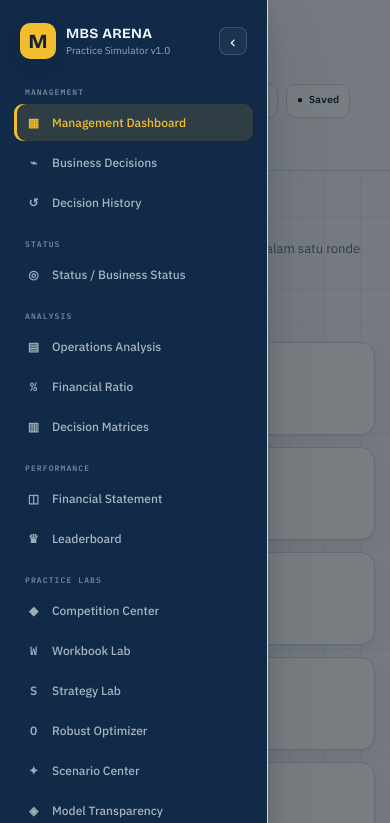
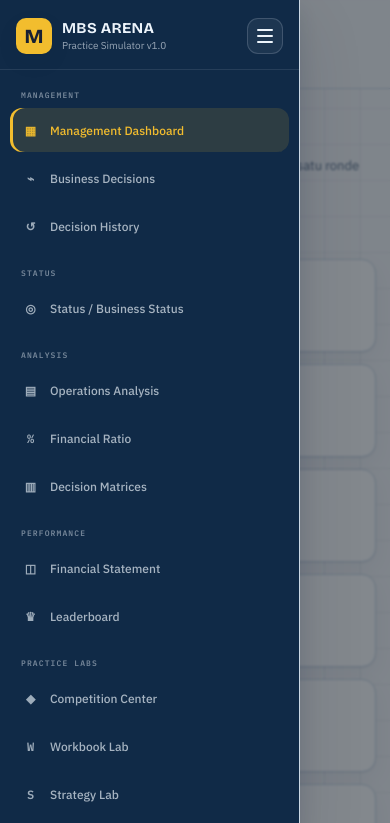
Before and after one commit to mhendrarmdn/mbs-practice-simulator, a website built with Vite: page mbs-practice-simulator-v0.1/index.html in a window 390 px wide. Both pictures are taken after a click on the button "Tampilkan sidebar". Shown: the top 823 px of the page. Built offline with nearby package versions, Linux system fonts and the light colour scheme.

Commit message:
Fix v1.0.1 responsive sidebar layout

```diff
--- a/mbs-practice-simulator-v0.1/index.html
+++ b/mbs-practice-simulator-v0.1/index.html
@@ -6,7 +6,7 @@
     <meta name="theme-color" content="#071521" />
     <meta name="description" content="Independent MBS / TopBoss-style practice simulator for competition training." />
     <link rel="icon" type="image/svg+xml" href="/favicon.svg" />
-    <title>MBS Practice Simulator v1.0</title>
+    <title>MBS Practice Simulator v1.0.1</title>
   </head>
   <body>
     <div id="app"></div>
--- a/mbs-practice-simulator-v0.1/package.json
+++ b/mbs-practice-simulator-v0.1/package.json
@@ -1,6 +1,6 @@
 {
   "name": "mbs-practice-simulator",
-  "version": "1.0.0",
+  "version": "1.0.1",
   "private": true,
   "type": "module",
   "scripts": {
--- a/mbs-practice-simulator-v0.1/src/css/app.css
+++ b/mbs-practice-simulator-v0.1/src/css/app.css
@@ -331,3 +331,242 @@ hr{border:0;border-top:1px solid var(--border);margin:17px 0}.empty{font-size:10
 @media(max-width:440px){
   .financial-summary-strip,.ratio-grid{grid-template-columns:1fr}
 }
+
+
+/* v1.0.1 responsive sidebar hotfix */
+.app-shell{
+  grid-template-columns:280px minmax(0,1fr);
+  min-height:100dvh;
+}
+.app-shell.sidebar-is-collapsed{
+  grid-template-columns:88px minmax(0,1fr);
+}
+
+.sidebar{
+  display:grid;
+  grid-template-rows:auto minmax(0,1fr) auto;
+  height:100dvh;
+  min-height:100dvh;
+  padding:0;
+  overflow:hidden;
+  position:sticky;
+  top:0;
+}
+.brand{
+  padding:16px 16px 14px;
+  min-height:70px;
+  border-bottom:1px solid color-mix(in srgb,var(--sidebar-foreground) 10%,transparent);
+}
+.brand-mark{flex:none}
+.brand-copy{min-width:0}
+.brand-copy strong{font-size:15px}
+.brand-copy small{font-size:10px}
+
+.sidebar-toggle{
+  margin-left:auto;
+  width:36px;
+  height:36px;
+  flex:none;
+  border:1px solid color-mix(in srgb,var(--sidebar-foreground) 17%,transparent);
+  border-radius:11px;
+  background:color-mix(in srgb,var(--sidebar-foreground) 6%,transparent);
+  display:grid;
+  align-content:center;
+  gap:4px;
+  padding:9px;
+}
+.sidebar-toggle span{
+  display:block;
+  width:100%;
+  height:2px;
+  border-radius:999px;
+  background:var(--sidebar-foreground);
+}
+
+.nav{
+  min-height:0;
+  overflow-y:auto;
+  overflow-x:hidden;
+  padding:12px 10px 18px;
+  display:grid;
+  align-content:start;
+  gap:12px;
+  scrollbar-width:thin;
+}
+.nav-group{
+  display:grid;
+  gap:4px;
+}
+.nav-group-label{
+  padding:8px 11px 4px;
+  font-size:8px;
+}
+.nav button{
+  min-height:44px;
+  padding:11px 12px;
+  border-radius:12px;
+  gap:11px;
+  line-height:1.25;
+}
+.nav-text{
+  min-width:0;
+  overflow:hidden;
+  text-overflow:ellipsis;
+}
+.sidebar-bottom{
+  margin-top:0;
+  padding:12px 14px 14px;
+  border-top:1px solid color-mix(in srgb,var(--sidebar-foreground) 11%,transparent);
+  background:var(--sidebar);
+}
+.sidebar-bottom p{
+  margin:6px 0 0;
+  font-size:9px;
+  line-height:1.45;
+}
+
+.sidebar.collapsed .brand{
+  justify-content:center;
+  padding:16px 10px 14px;
+}
+.sidebar.collapsed .brand-copy,
+.sidebar.collapsed .sidebar-toggle,
+.sidebar.collapsed .nav-text,
+.sidebar.collapsed .nav-group-label,
+.sidebar.collapsed .sidebar-bottom{
+  display:none;
+}
+.sidebar.collapsed .nav{
+  padding:12px 8px 18px;
+  gap:6px;
+}
+.sidebar.collapsed .nav-group{gap:4px}
+.sidebar.collapsed .nav button{
+  justify-content:center;
+  padding:11px 8px;
+}
+.sidebar.collapsed .nav-ico{
+  width:auto;
+  font-size:13px;
+}
+
+.hamburger{
+  width:40px;
+  height:40px;
+  border-radius:12px;
+  padding:9px;
+  gap:4px;
+  flex:none;
+  box-shadow:none;
+}
+.hamburger:hover{
+  border-color:color-mix(in srgb,var(--primary) 45%,var(--border));
+  background:color-mix(in srgb,var(--primary) 6%,var(--card));
+}
+.hamburger span{height:2px}
+.top-left-with-menu{gap:12px}
+.topbar{min-height:66px;height:auto}
+
+.sidebar-scrim{display:none}
+
+@media(max-width:900px){
+  .app-shell,
+  .app-shell.sidebar-is-collapsed{
+    grid-template-columns:1fr;
+  }
+
+  .sidebar{
+    position:fixed !important;
+    inset:0 auto 0 0;
+    width:min(84vw,320px);
+    height:100dvh;
+    min-height:100dvh;
+    z-index:500;
+    transform:translateX(0);
+    transition:transform .22s ease;
+    box-shadow:var(--shadow-lg);
+  }
+  .sidebar.collapsed{
+    width:min(84vw,320px);
+    transform:translateX(-104%);
+  }
+
+  .sidebar.collapsed .brand{
+    justify-content:flex-start;
+    padding:16px 16px 14px;
+  }
+  .sidebar.collapsed .brand-copy,
+  .sidebar.collapsed .sidebar-toggle,
+  .sidebar.collapsed .nav-text,
+  .sidebar.collapsed .nav-group-label,
+  .sidebar.collapsed .sidebar-bottom{
+    display:block;
+  }
+  .sidebar.collapsed .nav{
+    padding:12px 10px 18px;
+    gap:12px;
+  }
+  .sidebar.collapsed .nav-group{display:grid;gap:4px}
+  .sidebar.collapsed .nav button{
+    justify-content:flex-start;
+    padding:11px 12px;
+  }
+  .sidebar.collapsed .nav-ico{width:17px}
+
+  .sidebar-scrim{
+    position:fixed;
+    inset:0;
+    z-index:450;
+    background:rgba(3,12,22,.48);
+    backdrop-filter:blur(1px);
+    border:0;
+  }
+  .app-shell:not(.sidebar-is-collapsed) .sidebar-scrim{
+    display:block;
+  }
+
+  .workspace{width:100%;min-width:0}
+  .topbar{
+    padding:10px 12px;
+    align-items:center;
+  }
+  .top-left-with-menu{align-items:center}
+  .top-actions{margin-top:0}
+}
+
+@media(max-width:620px){
+  .topbar{
+    display:flex;
+    gap:10px;
+  }
+  .top-left{
+    min-width:0;
+  }
+  .top-left strong{
+    max-width:170px;
+    white-space:nowrap;
+    overflow:hidden;
+    text-overflow:ellipsis;
+  }
+  .top-actions{
+    display:none;
+  }
+  .hamburger{
+    width:38px;
+    height:38px;
+    border-radius:11px;
+  }
+  .sidebar{
+    width:min(88vw,300px);
+  }
+  .sidebar.collapsed{
+    width:min(88vw,300px);
+  }
+  .content{
+    padding:14px;
+  }
+}
+
+@media(max-width:420px){
+  .top-left strong{max-width:145px}
+}
--- a/mbs-practice-simulator-v0.1/src/js/app.js
+++ b/mbs-practice-simulator-v0.1/src/js/app.js
@@ -27,10 +27,11 @@ import { buildOptimizerMarkdown, robustOptimize } from './robustOptimizer.js';
 const root = document.querySelector('#app');
 let state = loadState();
 let activeTab = 'dashboard';
-const SIDEBAR_KEY = 'mbs_sidebar_collapsed_v10';
+const SIDEBAR_KEY = 'mbs_sidebar_collapsed_desktop_v101';
+const mobileSidebarQuery = window.matchMedia('(max-width: 900px)');
 const storedSidebar = localStorage.getItem(SIDEBAR_KEY);
-let sidebarCollapsed = storedSidebar === null
-  ? window.matchMedia('(max-width: 900px)').matches
+let sidebarCollapsed = mobileSidebarQuery.matches
+  ? true
   : storedSidebar === '1';
 let financialRound = null;
 let pollTimer = null;
@@ -249,9 +250,8 @@ function bindEvents() {
   document.querySelectorAll('[data-tab]').forEach(button => {
     button.addEventListener('click', () => {
       activeTab = button.dataset.tab;
-      if (window.matchMedia('(max-width: 900px)').matches) {
+      if (mobileSidebarQuery.matches) {
         sidebarCollapsed = true;
-        localStorage.setItem(SIDEBAR_KEY, '1');
       }
       render();
     });
@@ -354,7 +354,9 @@ function bindEvents() {
     try {
       if (action === 'toggle-sidebar') {
         sidebarCollapsed = !sidebarCollapsed;
-        localStorage.setItem(SIDEBAR_KEY, sidebarCollapsed ? '1' : '0');
+        if (!mobileSidebarQuery.matches) {
+          localStorage.setItem(SIDEBAR_KEY, sidebarCollapsed ? '1' : '0');
+        }
         render(false);
         return;
 
@@ -559,5 +561,12 @@ function bindEvents() {
   });
 }
 
+mobileSidebarQuery.addEventListener?.('change', event => {
+  sidebarCollapsed = event.matches
+    ? true
+    : localStorage.getItem(SIDEBAR_KEY) === '1';
+  render(false);
+});
+
 startPolling();
 render();
--- a/mbs-practice-simulator-v0.1/src/js/views.js
+++ b/mbs-practice-simulator-v0.1/src/js/views.js
@@ -69,7 +69,7 @@ export function shell(state, activeTab, themePreference, ui = {}) {
         <div class="brand">
           <div class="brand-mark">M</div>
           <div class="brand-copy"><strong>MBS ARENA</strong><small>Practice Simulator v1.0</small></div>
-          <button class="sidebar-toggle" data-action="toggle-sidebar" aria-label="Tutup sidebar" title="Tutup sidebar">‹</button>
+          <button class="sidebar-toggle" data-action="toggle-sidebar" aria-label="Tutup sidebar" title="Tutup sidebar"><span></span><span></span><span></span></button>
         </div>
         <nav class="nav">
           ${navGroup('MANAGEMENT', [
```
